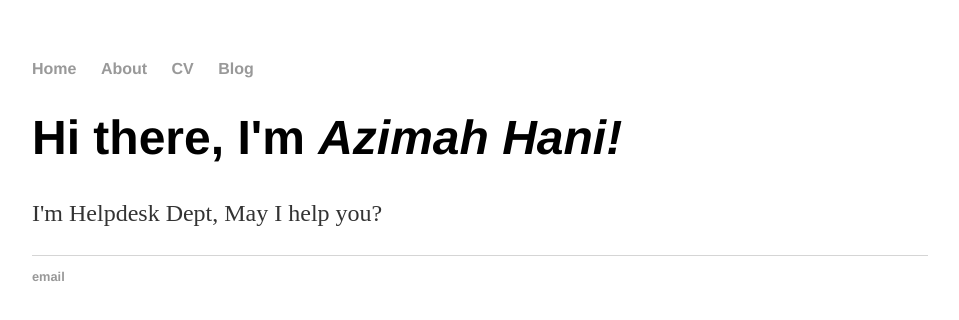
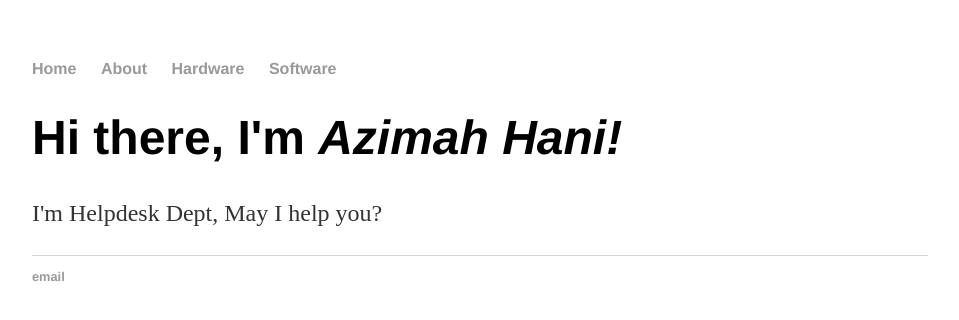
Before and after one commit to AzimahHani/azimahhani.github.io, a Jekyll site: the page built from index.html, in a window 1280 px wide. Shown: the top 320 px of the page, without its empty margins (160-1119 px from the left). Built offline with Jekyll 4.4.1, drawn with Linux system fonts in a browser that asks for light colours.

Commit message:
Update default.html

```diff
--- a/_layouts/default.html
+++ b/_layouts/default.html
@@ -10,8 +10,8 @@
 	    		<ul>
 	        		<li><a href="/">Home</a></li>
 		        	<li><a href="/about">About</a></li>
-	        		<li><a href="/hardware">CV</a></li>
-	        		<li><a href="/software">Blog</a></li>
+	        		<li><a href="/hardware">Hardware</a></li>
+	        		<li><a href="/software">Software</a></li>
 	    		</ul>
 			</nav>
 			<div class="container">
```
